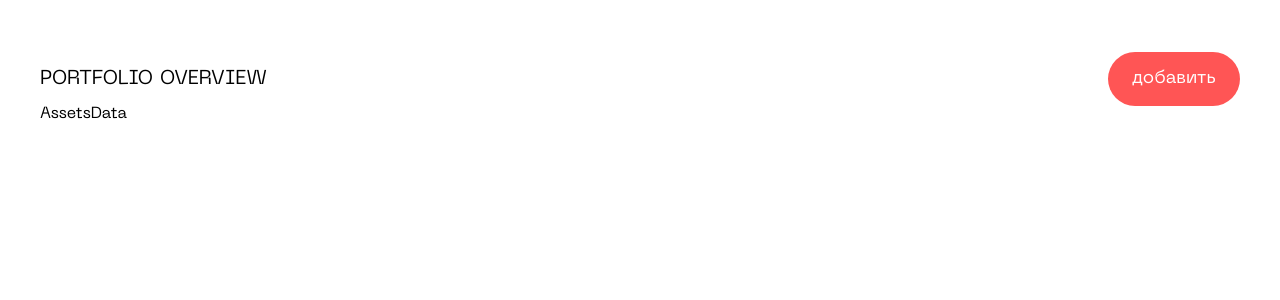
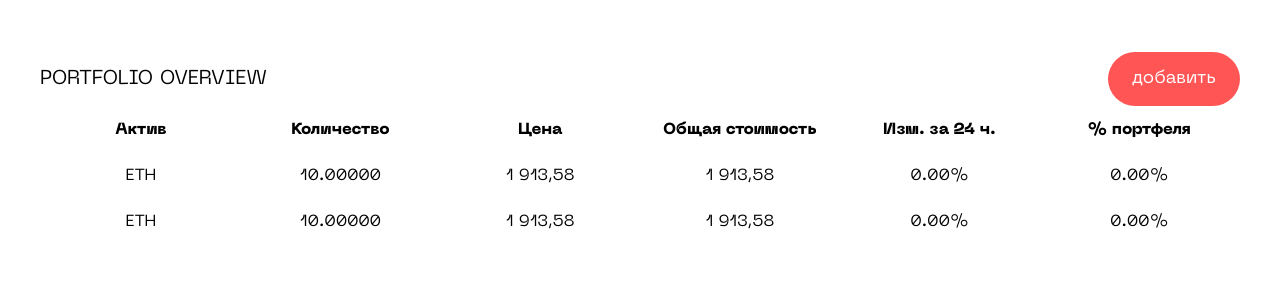
Before and after one commit to Alex-Nicalace/matrix, a React (Vite) app: page / in a window 1280 px wide. Shown: the top 300 px of the page. Built offline with nearby package versions, Linux system fonts and the light colour scheme.

Commit message:
Table: create

```diff
--- a/src/components/AssetsData/AssetsData.scss
+++ b/src/components/AssetsData/AssetsData.scss
@@ -1,2 +1,7 @@
 .assets-data {
+  // .assets-data__table
+  &__table {
+    max-width: rem(1440);
+    margin: 0 auto;
+  }
 }
--- a/src/components/AssetsData/AssetsData.tsx
+++ b/src/components/AssetsData/AssetsData.tsx
@@ -1,6 +1,8 @@
 import classNames from 'classnames';
 import Container from '../Container';
 import { TAssetsDataProps } from './AssetsData.types';
+import Table from '../UI/Table';
+import './AssetsData.scss';
 
 function AssetsData({ className, ...props }: TAssetsDataProps) {
   return (
@@ -9,7 +11,24 @@ function AssetsData({ className, ...props }: TAssetsDataProps) {
       className={classNames('assets-data', className)}
       {...props}
     >
-      AssetsData
+      <Table className="assets-data__table">
+        <Table.Thead
+          data={[
+            'Актив',
+            'Количество',
+            'Цена',
+            'Общая стоимость',
+            'Изм. за 24 ч.',
+            '% портфеля',
+          ]}
+        />
+        <Table.Tbody
+          data={[
+            ['ETH', '10.00000', '1 913,58', '1 913,58', '0.00%', '0.00%'],
+            ['ETH', '10.00000', '1 913,58', '1 913,58', '0.00%', '0.00%'],
+          ]}
+        />
+      </Table>
     </Container>
   );
 }
--- /dev/null
+++ b/src/components/UI/Table/Table.scss
@@ -0,0 +1,40 @@
+.table {
+  overflow: auto;
+  width: 100%;
+
+  // .table__table
+  &__table {
+    width: 100%;
+    table-layout: fixed;
+
+    @include mobile-d {
+      table-layout: auto;
+    }
+  }
+
+  // .table__head
+  &__head {
+  }
+  // .table__body
+  &__body {
+  }
+  // .table__row
+  &__row {
+    // .table__row_head
+    &_head {
+      // display: flex;
+      // justify-content: space-between;
+    }
+  }
+  // .table__cell
+  &__cell {
+    text-align: center;
+    white-space: nowrap;
+
+    @include adaptiveValue('padding', 20, 5);
+    // .table__cell_head
+    &_head {
+      white-space: wrap;
+    }
+  }
+}
--- /dev/null
+++ b/src/components/UI/Table/Table.tsx
@@ -0,0 +1,88 @@
+import { createElement } from 'react';
+import classNames from 'classnames';
+import {
+  TRowProps,
+  TTableProps,
+  TTbodyProps,
+  TTheadProps,
+} from './Table.types';
+import './Table.scss';
+
+function Table({ children, className, ...props }: TTableProps) {
+  return (
+    <div className="table">
+      <table className={classNames('table__table', className)} {...props}>
+        {children}
+      </table>
+    </div>
+  );
+}
+
+function Thead<T extends React.ReactNode>({
+  className,
+  data,
+  render,
+  ...props
+}: TTheadProps<T>) {
+  return (
+    <thead className={classNames('table__head', className)} {...props}>
+      <Row data={data} isHeadRow render={render} />
+    </thead>
+  );
+}
+
+function Tbody<T extends React.ReactNode>({
+  className,
+  data,
+  render,
+  ...props
+}: TTbodyProps<T>) {
+  return (
+    <tbody className={classNames('table__body', className)} {...props}>
+      {data.map((item, index) => (
+        <Row key={index} data={item} render={render} />
+      ))}
+    </tbody>
+  );
+}
+
+function Row<T extends React.ReactNode>({
+  className,
+  data,
+  isHeadRow,
+  render,
+  ...props
+}: TRowProps<T>) {
+  const tag = isHeadRow ? 'th' : 'td';
+
+  return (
+    <tr
+      className={classNames(
+        'table__row',
+        isHeadRow && 'table__row_head',
+        className
+      )}
+      {...props}
+    >
+      {data.map((item, index) =>
+        createElement(
+          tag,
+          {
+            key: index,
+            className: classNames(
+              'table__cell',
+              isHeadRow && 'table__cell_head'
+            ),
+          },
+          render?.(item) ?? item
+        )
+      )}
+    </tr>
+  );
+}
+
+Table.Thead = Thead;
+Table.Tbody = Tbody;
+Table.Row = Row;
+
+export default Table;
--- /dev/null
+++ b/src/components/UI/Table/index.ts
@@ -0,0 +1,4 @@
+import Table from './Table';
+export type { TTableProps } from './Table.types';
+
+export default Table;
```
Also changed, not shown: src/components/UI/Table/Table.types.ts (added, +21 -0 lines).
